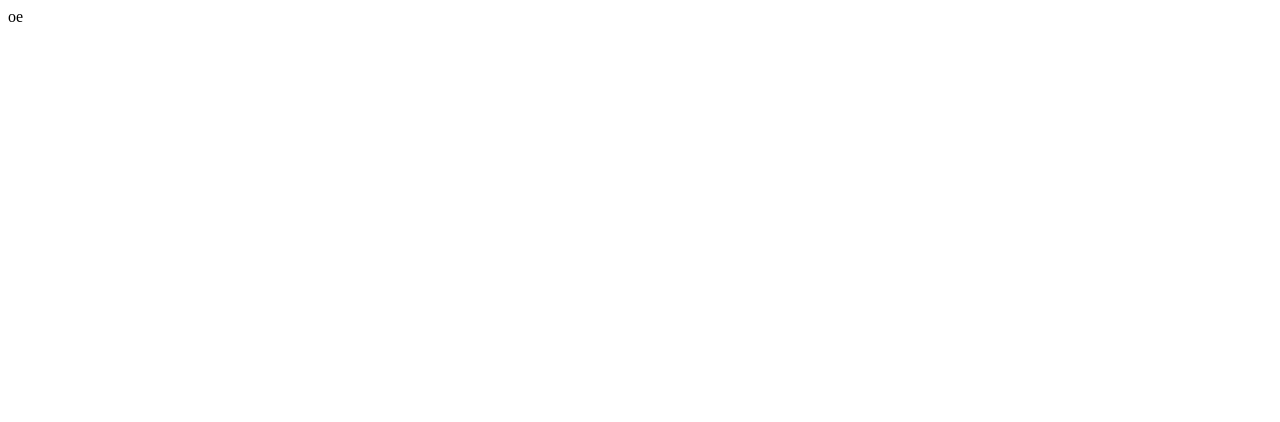
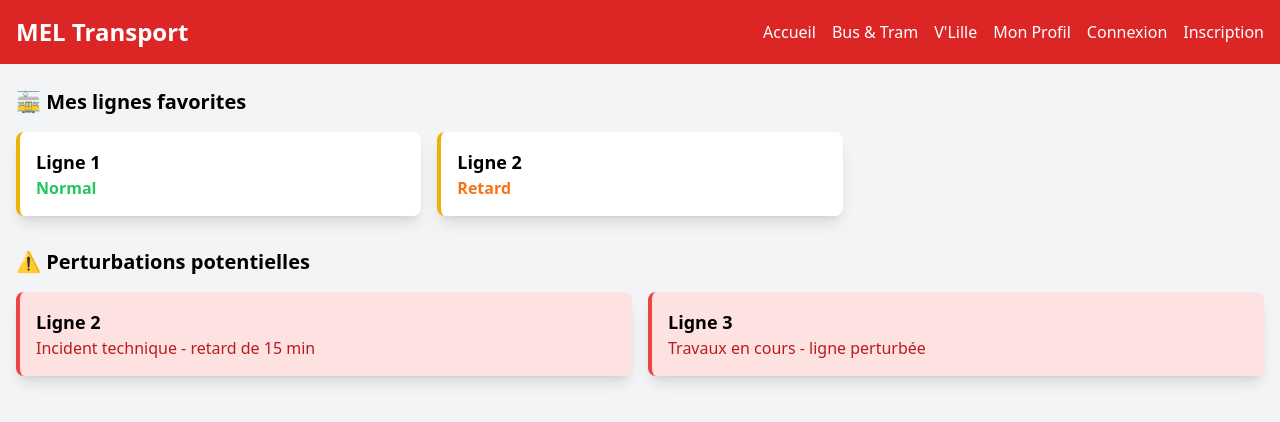
Before and after one commit to Kob0o/Challenge48h, a Flask app: page /home in a window 1280 px wide. Before the commit the part shown is almost empty. Shown: the top 422 px of the page. Run offline with Flask 3, Linux system fonts and the light colour scheme; some libraries are stand-ins or nearby versions.

Commit message:
fini la session du login et fait les liaisons de la page home

```diff
--- a/app.py
+++ b/app.py
@@ -1,4 +1,4 @@
-from flask import Flask, render_template, request, redirect, flash, url_for, session
+from flask import Flask, render_template, request, redirect, flash, url_for, session, jsonify
 from flask_mysqldb import MySQL
 from werkzeug.security import generate_password_hash, check_password_hash
 import os
@@ -11,6 +11,16 @@ app.config['MYSQL_PASSWORD'] = 'root'
 app.config['MYSQL_DB'] = 'chall48h'
 app.secret_key = os.urandom(24)
 mysql = MySQL(app)
+
+favorites = [
+    {"id": 1, "name": "Ligne 1", "status": "Normal"},
+    {"id": 2, "name": "Ligne 2", "status": "Retard"},
+]
+
+perturbations = [
+    {"id": 1, "line": "Ligne 2", "message": "Incident technique - retard de 15 min"},
+    {"id": 2, "line": "Ligne 3", "message": "Travaux en cours - ligne perturbée"},
+]
 
 
 @app.route('/')
@@ -77,5 +87,13 @@ def login_check():
 def home():
     return render_template("index.html")
 
+@app.route("/api/favorites")
+def get_favorites():
+    return jsonify(favorites)
+
+@app.route("/api/perturbations")
+def get_perturbations():
+    return jsonify(perturbations)
+
 if __name__ == '__main__':
     app.run(debug=True)
--- a/templates/index.html
+++ b/templates/index.html
@@ -1,10 +1,72 @@
 <!DOCTYPE html>
-<html lang="en">
+<html lang="fr">
 <head>
     <meta charset="UTF-8">
-    <title>Title</title>
+    <meta name="viewport" content="width=device-width, initial-scale=1.0">
+    <title>Accueil - Ilévia Style</title>
+    <script src="https://cdn.tailwindcss.com"></script>
 </head>
-<body>
-    oe
+<body class="bg-gray-100 font-sans">
+
+    <!-- Header -->
+        <!-- HEADER -->
+    <header class="bg-red-600 text-white p-4">
+        <div class="container mx-auto flex justify-between items-center">
+            <h1 class="text-2xl font-bold">MEL Transport</h1>
+            <nav>
+                <ul class="flex space-x-4">
+                    <li><a href="/" class="hover:underline">Accueil</a></li>
+                    <li><a href="/bus" class="hover:underline">Bus & Tram</a></li>
+                    <li><a href="/velo" class="hover:underline">V'Lille</a></li>
+                    <li><a href="/" class="hover:underline">Mon Profil</a></li>
+                    <li><a href="/login" class="hover:underline">Connexion</a></li>
+                    <li><a href="/signup" class="hover:underline">Inscription</a></li>
+                </ul>
+            </nav>
+        </div>
+    </header>
+
+    <div class="container mx-auto px-4 py-6">
+        <!-- Lignes Favorites -->
+        <h3 class="text-xl font-semibold mb-4">🚋 Mes lignes favorites</h3>
+        <div id="favorites" class="grid grid-cols-1 md:grid-cols-3 gap-4"></div>
+
+        <!-- Perturbations -->
+        <h3 class="text-xl font-semibold mt-8 mb-4">⚠️ Perturbations potentielles</h3>
+        <div id="perturbations" class="grid grid-cols-1 md:grid-cols-2 gap-4"></div>
+    </div>
+
+    <script>
+        async function fetchFavorites() {
+            const response = await fetch('/api/favorites');
+            const data = await response.json();
+            let content = '';
+            data.forEach(line => {
+                let statusColor = line.status === "Normal" ? "text-green-500" : "text-orange-500";
+                content += `<div class="bg-white shadow-lg rounded-lg p-4 border-l-4 border-yellow-500">
+                    <h5 class="text-lg font-bold">${line.name}</h5>
+                    <p class="${statusColor} font-semibold">${line.status}</p>
+                </div>`;
+            });
+            document.getElementById("favorites").innerHTML = content;
+        }
+
+        async function fetchPerturbations() {
+            const response = await fetch('/api/perturbations');
+            const data = await response.json();
+            let content = '';
+            data.forEach(p => {
+                content += `<div class="bg-red-100 shadow-lg rounded-lg p-4 border-l-4 border-red-500">
+                    <h5 class="text-lg font-bold">${p.line}</h5>
+                    <p class="text-red-700">${p.message}</p>
+                </div>`;
+            });
+            document.getElementById("perturbations").innerHTML = content;
+        }
+
+        fetchFavorites();
+        fetchPerturbations();
+    </script>
+
 </body>
 </html>
```
